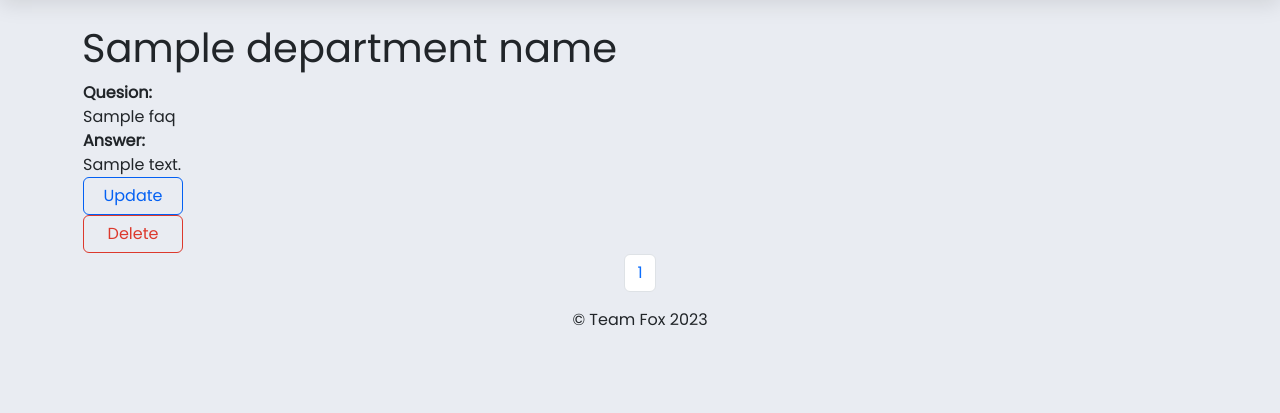
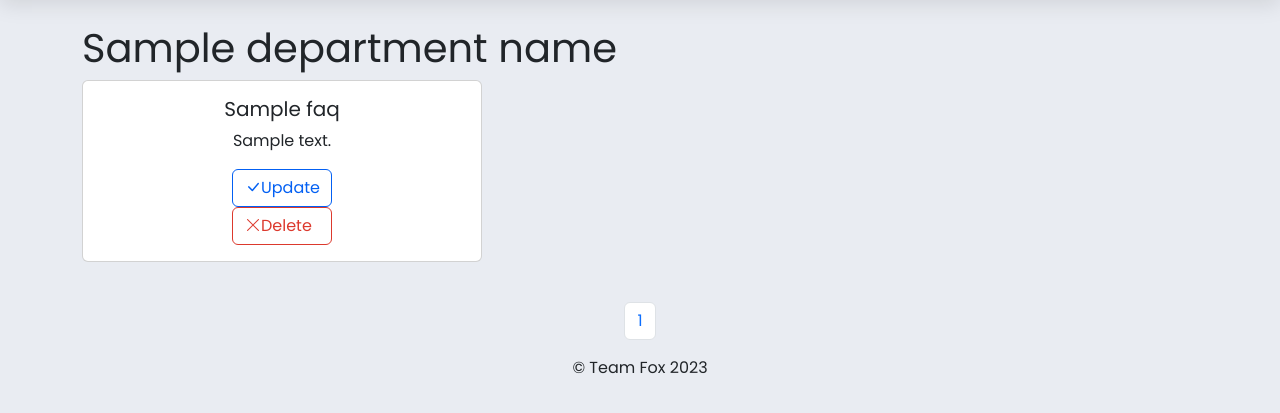
Before and after one commit to Adam-Moujar/Ticketing-System, a Django app: template ticketing/templates/individual_faq_list.html in a window 1280 px wide. Shown: the part 72-485 px from the top of the page. Run offline with Django 4.2, Linux system fonts and the light colour scheme; tables that the repository leaves empty hold one stand-in row (values such as "Sample post"); the template is opened without the code that fills it: values that come from a table or form of the project are taken from there, most other values are stand-ins (such as "Sample title", 1, 10 or a date in 2020); some libraries are stand-ins or nearby versions.

Commit message:
Add card body to list object

```diff
--- a/ticketing/templates/partials/pagination.html
+++ b/ticketing/templates/partials/pagination.html
@@ -1,4 +1,4 @@
-
+<br>
   <nav>
     <ul class="pagination">
       {% if page_obj.has_previous %}
--- a/ticketing/templates/partials/specialist_list_faq.html
+++ b/ticketing/templates/partials/specialist_list_faq.html
@@ -1,28 +1,33 @@
 <h1>{{ department_name }}</h1>
+
+
 {% for obj in object_list %}
-<table >
-
-    <tr>
-
-      <td>
-        <div class="panel">
-          <div class="panel-title"><b>Quesion:</b> <br>{{ obj.questions }}</div>
-          <div class="panel-content"><b>Answer:</b><br> {{ obj.answer }}<br></div>
+<div class="card text-center mb-3" style="width: 25rem;">
+  <div class="card-body">
+    <h5 class="card-title">{{ obj.questions }}</h5>
+    <p class="card-text">{{obj.answer}}</p>
     {% if obj.pk %}
     <div class="equal-width-btns">
-              <button class="btn" id="blue-btn" onclick="window.location.href='{% url 'faq_update' obj.pk %}'">Update</button>
+       <button class="btn" id="blue-btn" onclick="window.location.href='{% url 'faq_update' obj.pk %}'">
+          <div class="icon-shift">
+            <i class="bi bi-check-lg"></i>
+            <span>Update</span>
+          </div>
+      </button>
     </div>
       <form action="{% url 'faq_delete' obj.pk %}" method="post">
         {% csrf_token %}
         <div class="equal-width-btns">
-                <button class="btn" id="red-btn" type="submit">Delete</button>
+            <button class="btn" id="red-btn" type="submit">
+              <div class="icon-shift">
+                <i class="bi bi-x-lg"></i>
+                <span>Delete</span>
+              </div>
+            </button>
         </div>
       </form>
 
   {% endif %}
   </div>
-      </td>
-
-    </tr>
-  </table>
-  {% endfor %}
+</div>
+{%endfor%}
```
Also changed, not shown: ticketing/templates/faq.html (+15 -6 lines), ticketing/templates/partials/faq_form_partial.html (+8 -2 lines), static/css/custom.css (line endings or trailing spaces). Lines whose indentation alone changed are shown as unchanged.
